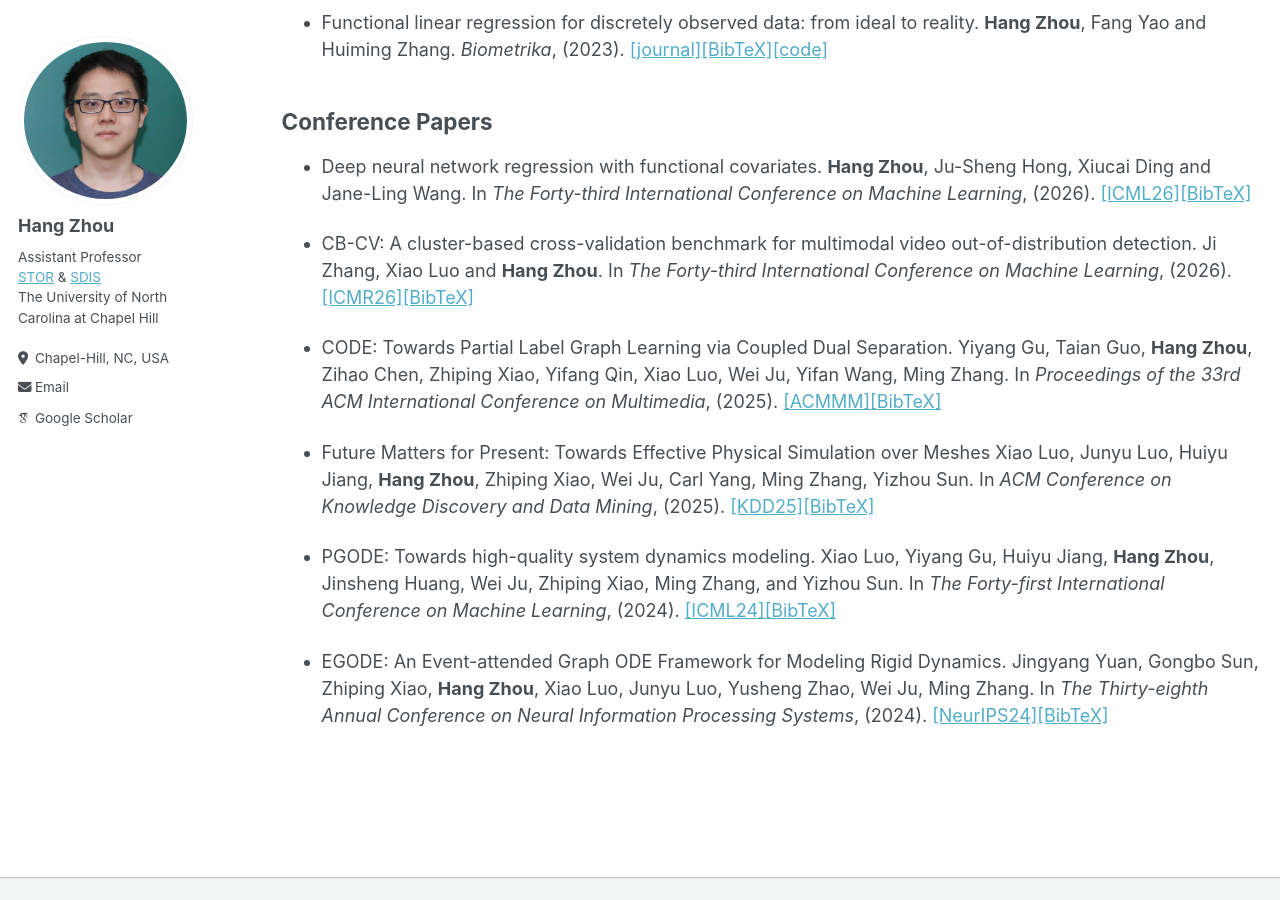
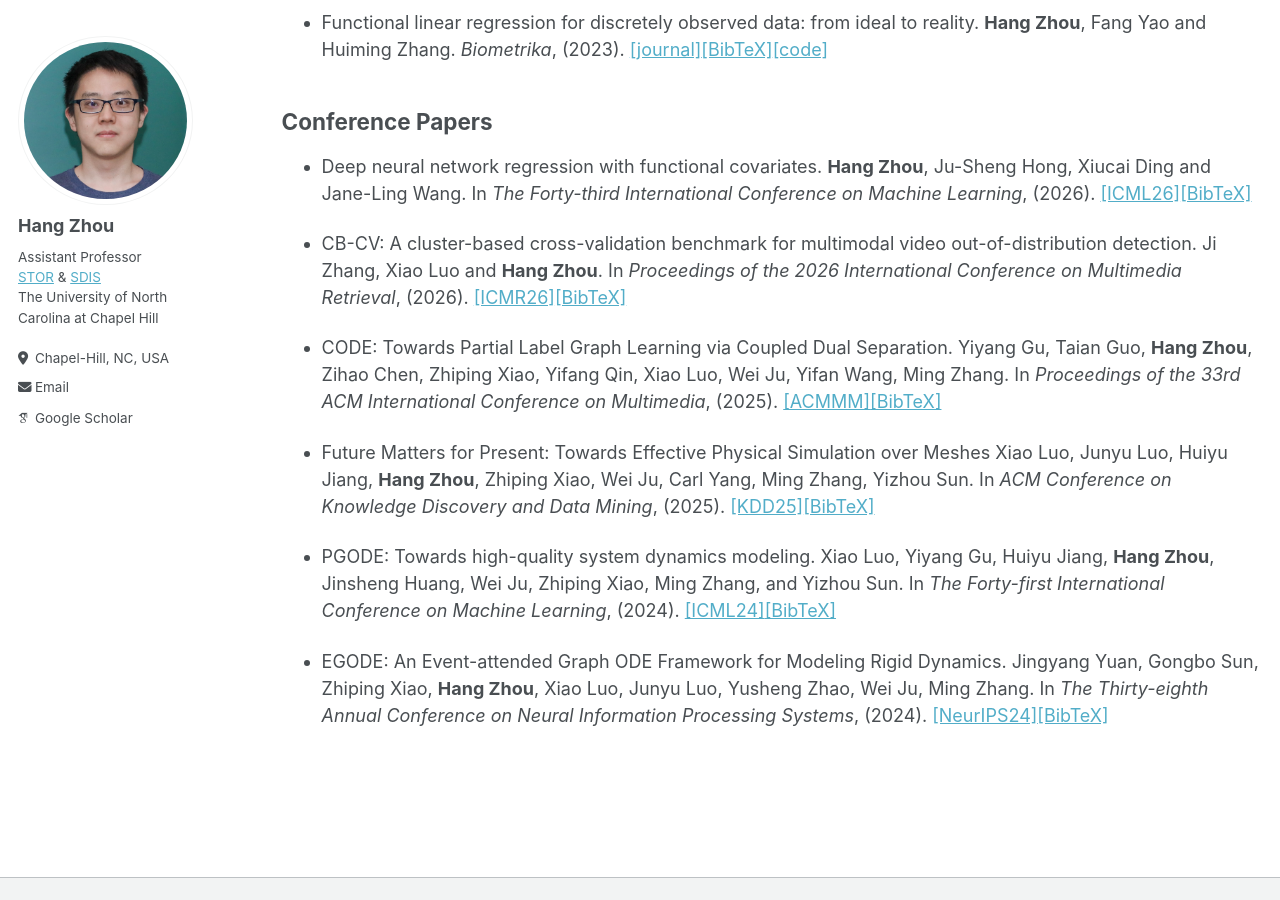
Before and after one commit to hg-zh/hg-zh.github.io, a Jekyll site: the page built from _pages/publications.md, in a window 1280 px wide and 900 px high, scrolled down 951 px. Built offline with Jekyll 4.4.1, drawn with Linux system fonts in a browser that asks for light colours; some web fonts are replaced.

Commit message:
Update conference paper details in publications.md

```diff
--- a/_pages/publications.md
+++ b/_pages/publications.md
@@ -38,7 +38,7 @@ author_profile: true
 
 - Deep neural network regression with functional covariates.   **Hang Zhou**,  Ju-Sheng Hong, Xiucai Ding and Jane-Ling Wang. In *The Forty-third International Conference on Machine Learning*, (2026). [\[ICML26\]](https://openreview.net/forum?id=ZL4hmM496P)[\[BibTeX\]](https://hg-zh.github.io/files/NNF_ICML26)
 
-- CB-CV: A cluster-based cross-validation benchmark for multimodal video out-of-distribution detection.  Ji Zhang, Xiao Luo and **Hang Zhou**.   In *The Forty-third International Conference on Machine Learning*, (2026). [\[ICMR26\]](https://dl.acm.org/doi/full/10.1145/3805622.3810581)[\[BibTeX\]](https://hg-zh.github.io/files/CBCV)
+- CB-CV: A cluster-based cross-validation benchmark for multimodal video out-of-distribution detection.  Ji Zhang, Xiao Luo and **Hang Zhou**.   In *Proceedings of the 2026 International Conference on Multimedia Retrieval*, (2026). [\[ICMR26\]](https://dl.acm.org/doi/full/10.1145/3805622.3810581)[\[BibTeX\]](https://hg-zh.github.io/files/CBCV)
 
 - CODE: Towards Partial Label Graph Learning via Coupled Dual Separation.  Yiyang Gu, Taian Guo, **Hang Zhou**, Zihao Chen, Zhiping Xiao, Yifang Qin, Xiao Luo, Wei Ju, Yifan Wang, Ming Zhang. In *Proceedings of the 33rd ACM International Conference on Multimedia*, (2025). [\[ACMMM\]](https://dl.acm.org/doi/10.1145/3746027.3755812)[\[BibTeX\]](https://hg-zh.github.io/files/CODE)
 
```
